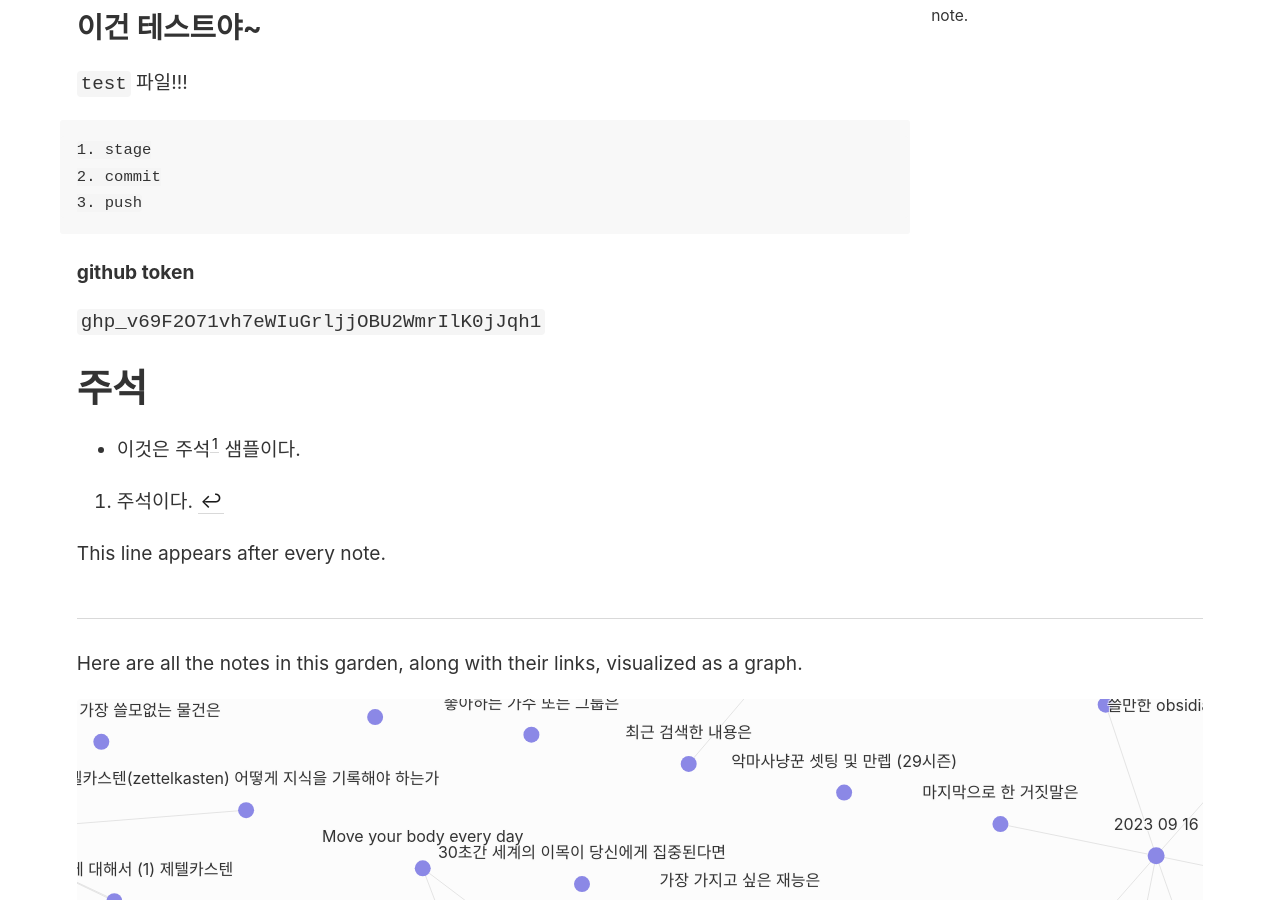
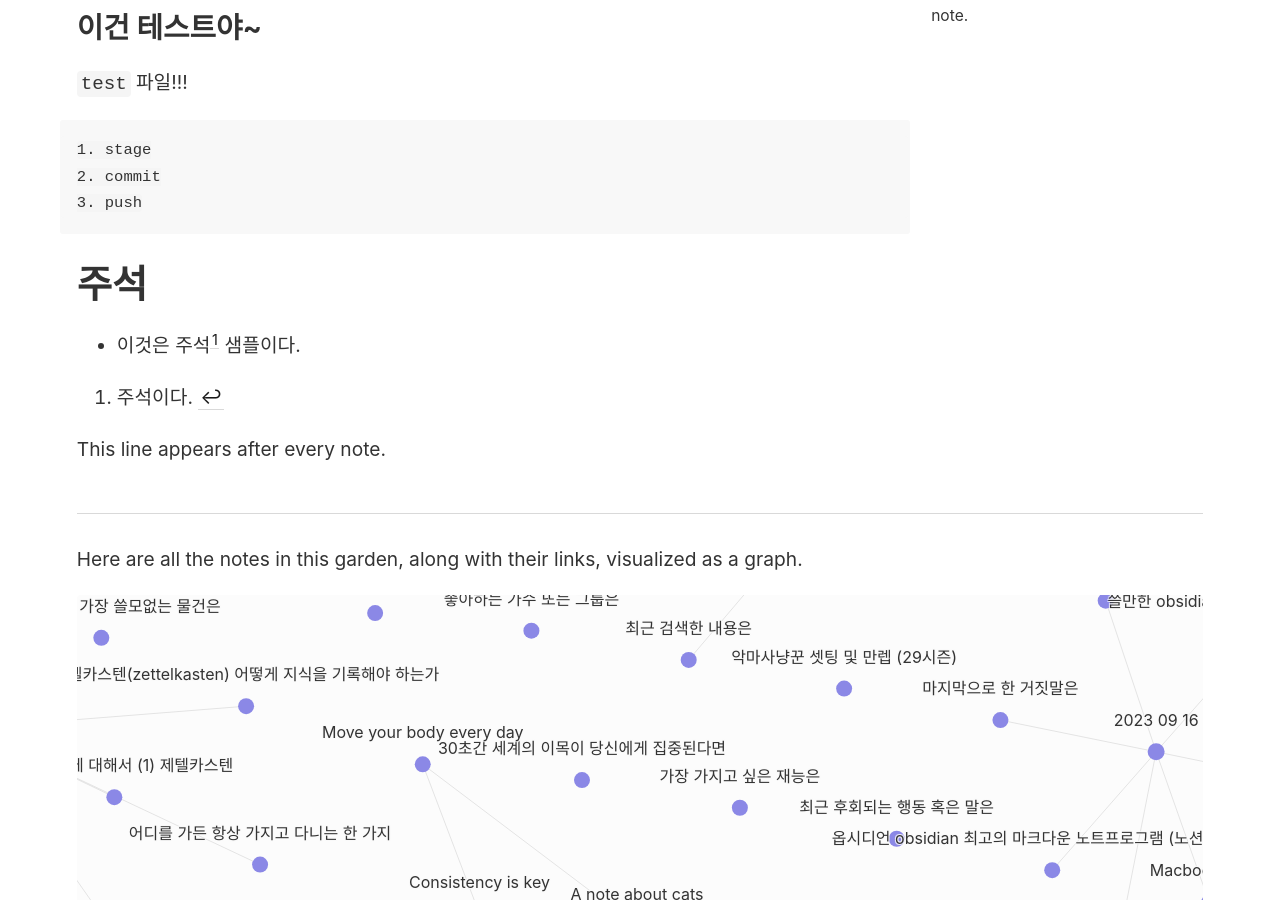
Before and after one commit to chayoung/chayoung.github.io, a Jekyll site: the page built from _notes/99_Resource/01_File/Sample.md, in a window 1280 px wide and 900 px high, scrolled down 347 px. Built offline with Jekyll 4.4.1, drawn with Linux system fonts in a browser that asks for light colours.

Commit message:
Update Sample.md

````diff
--- a/_notes/99_Resource/01_File/Sample.md
+++ b/_notes/99_Resource/01_File/Sample.md
@@ -15,8 +15,6 @@
 3. push
 ```
 
-#### github token
-`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`
 # 주석
 - 이것은 주석[^1] 샘플이다.
 
````
